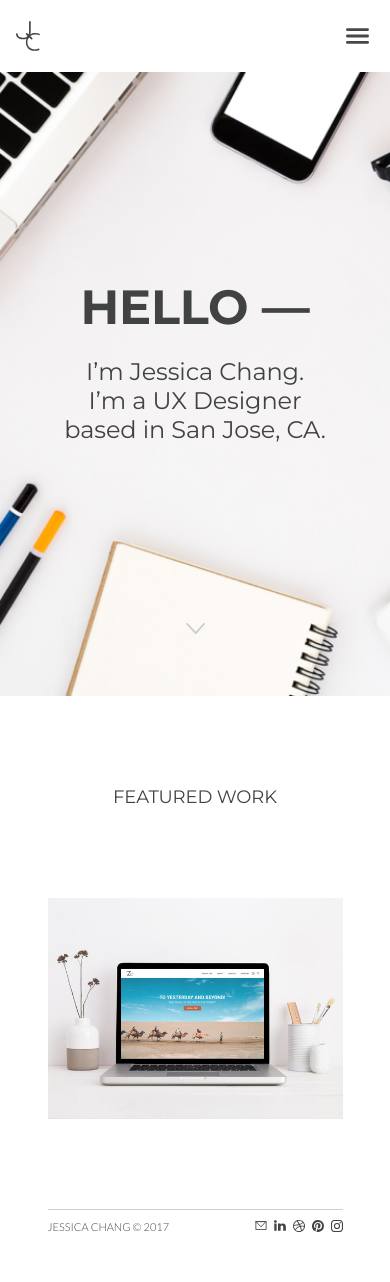
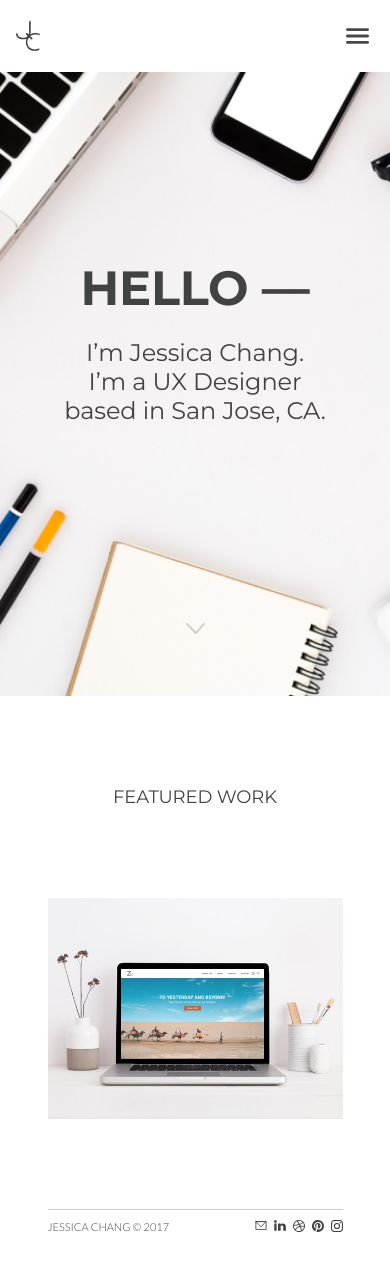
Before and after one commit to codeniko/jessicalchang.com, a Jekyll site: the page built from index.html, in a window 390 px wide. Built offline with Jekyll 4.4.1, drawn with Linux system fonts in a browser that asks for light colours.

Commit message:
tablet responsive adjustments

```diff
--- a/_sass/main/_index.scss
+++ b/_sass/main/_index.scss
@@ -21,7 +21,7 @@
 
   // same position for mobile
   @include media-query($on-tablet) {
-    top: 33%;
+    top: 30%;
   }
 
   display: flex;
@@ -65,6 +65,12 @@
     line-height: 73px;
   }
 
+  @include media-query(600px) {
+    font-size: 54px;
+    margin-bottom: 31px;
+    line-height: 65px;
+  }
+
   @include media-query($on-mobile) {
     font-size: 48px;
     margin-bottom: 31px;
@@ -103,6 +109,13 @@
     font-size: 36px;
     max-width: 416px;
     line-height: 44px;
+  }
+
+  @include media-query(600px) {
+    font-size: 30px;
+    max-width: 350px;
+    margin-top: -10px;
+    line-height: 38px;
   }
 
   @include media-query($on-mobile) {
--- a/_sass/main/_layout.scss
+++ b/_sass/main/_layout.scss
@@ -13,6 +13,10 @@
   // Positioning context for the mobile navigation icon
   position: relative;
 
+  @include media-query(640px) {
+    padding: 24px 28px;
+  }
+
   @include media-query($on-mobile) {
     padding: 18px 15px;
   }
@@ -22,6 +26,11 @@
   display: inline-block;
   @include bg-image-fixed('images/logo.svg', 42px, 51px);
 
+  @include media-query(640px) {
+    width: 33px;
+    height: 40px;
+  }
+
   @include media-query($on-mobile) {
     width: 25px;
     height: 30px;
@@ -30,10 +39,6 @@
 
 // encapsulates nav-links set
 .trigger {
-  display: flex;
-  flex-direction: row;
-  justify-content: space-between;
-  width: 280px;
 }
 
 .site-nav {
@@ -49,6 +54,20 @@
     font-size: 18px;
     color: $text-color;
     @include lato-font(400);
+
+    &:not(:last-child) {
+      margin-right: 38px;
+    }
+
+    @include media-query(640px) {
+      line-height: 20px;
+      font-size: 15px;
+
+      &:not(:last-child) {
+        margin-right: 25px;
+      }
+    }
+
   }
 
   @include media-query($on-mobile) {
```
